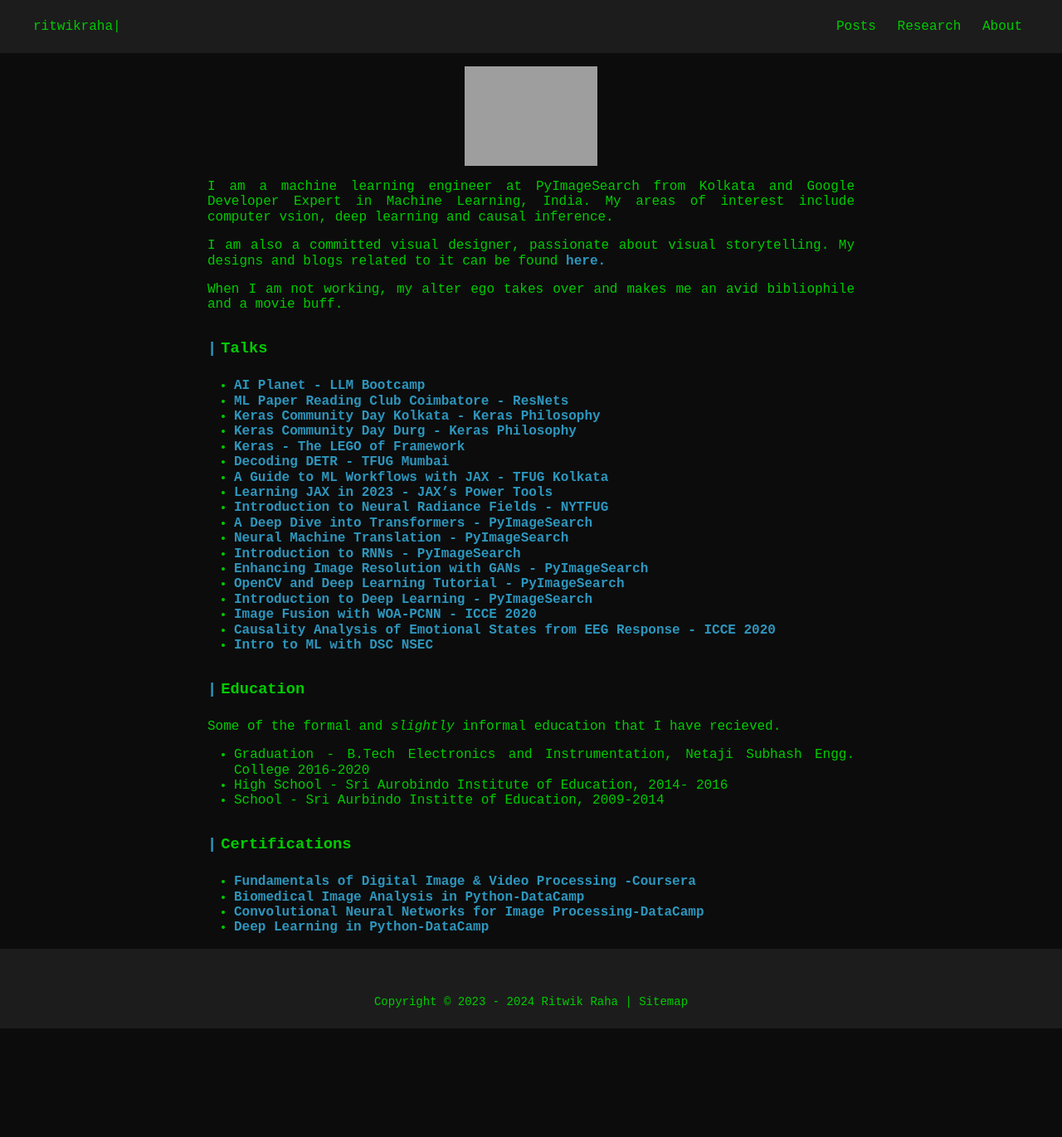
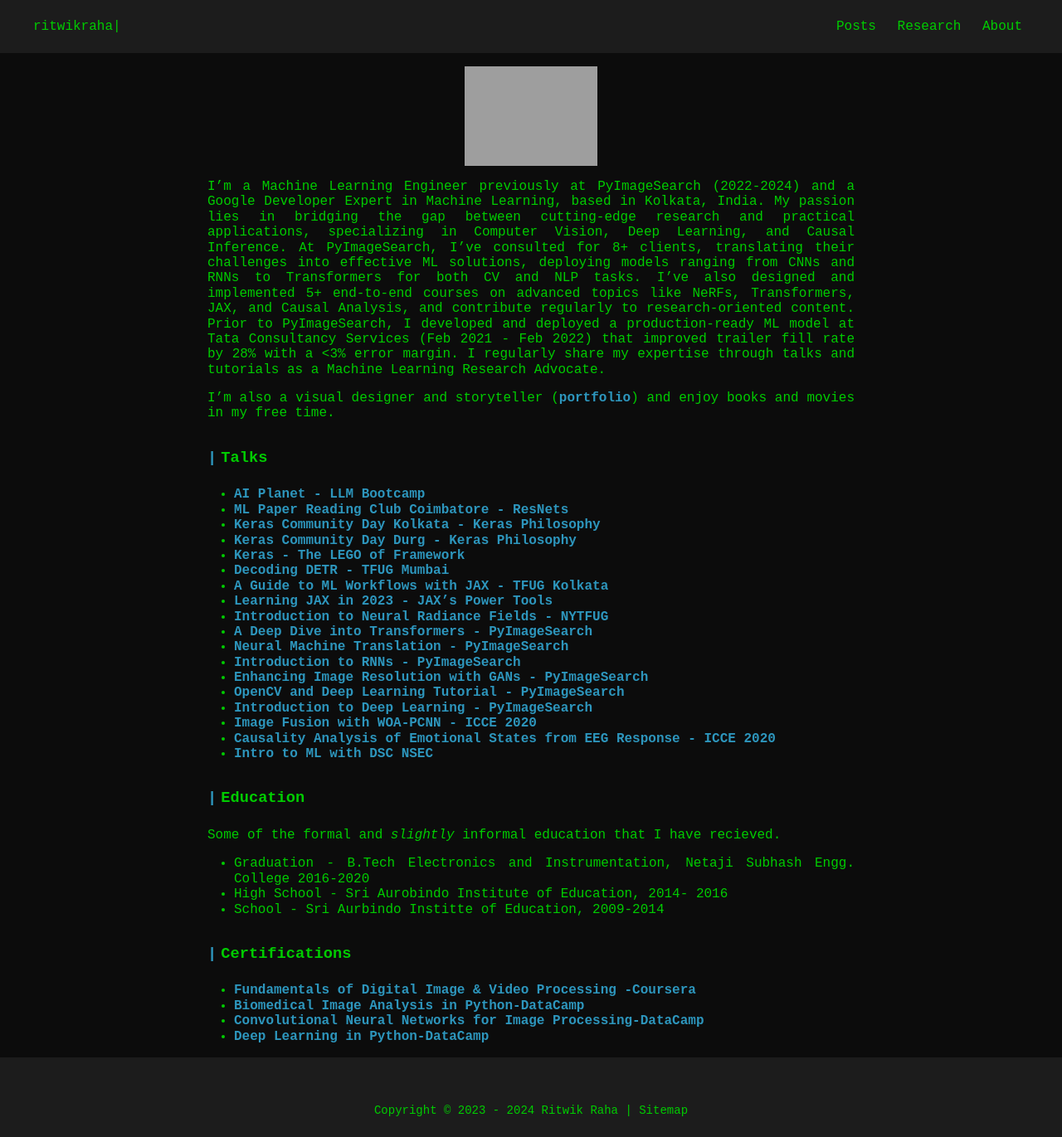
Before and after one commit to ritwikraha/ritwikraha.github.io, a Jekyll site: the page built from about.md, in a window 1280 px wide. Shown: the whole page at 83% size. Built offline with Jekyll 4.4.1, drawn with Linux system fonts in a browser that asks for light colours; before the commit the page ends 1240 px from its top, so only the background shows below that.

Commit message:
update: some minor changes

```diff
--- a/about.md
+++ b/about.md
@@ -6,12 +6,10 @@
 
 <img src="{{site.url}}/assets/site_images/rr-gde-badge-circle.png" alt="my-image" width="160" height="160"/>
 
+I'm a Machine Learning Engineer previously at PyImageSearch (2022-2024) and a Google Developer Expert in Machine Learning, based in Kolkata, India. My passion lies in bridging the gap between cutting-edge research and practical applications, specializing in Computer Vision, Deep Learning, and Causal Inference. At PyImageSearch, I've consulted for 8+ clients, translating their challenges into effective ML solutions, deploying models ranging from CNNs and RNNs to Transformers for both CV and NLP tasks. I've also designed and implemented 5+ end-to-end courses on advanced topics like NeRFs, Transformers, JAX, and Causal Analysis, and contribute regularly to research-oriented content. Prior to PyImageSearch, I developed and deployed a production-ready ML model at Tata Consultancy Services (Feb 2021 - Feb 2022) that improved trailer fill rate by 28% with a <3% error margin. I regularly share my expertise through talks and tutorials as a Machine Learning Research Advocate.
 
-I am a machine learning engineer at PyImageSearch from Kolkata and Google Developer Expert in Machine Learning, India. My areas of interest include computer vsion, deep learning and causal inference.
 
-I am also a committed visual designer, passionate about visual storytelling. My designs and blogs related to it can be found [here.](https://www.ritwikraha.com/)
-
-When I am not working, my alter ego takes over and makes me an avid bibliophile and a movie buff.
+I'm also a visual designer and storyteller ([portfolio](https://www.ritwikraha.com/)) and enjoy books and movies in my free time.
 
 
 ### Talks
```
